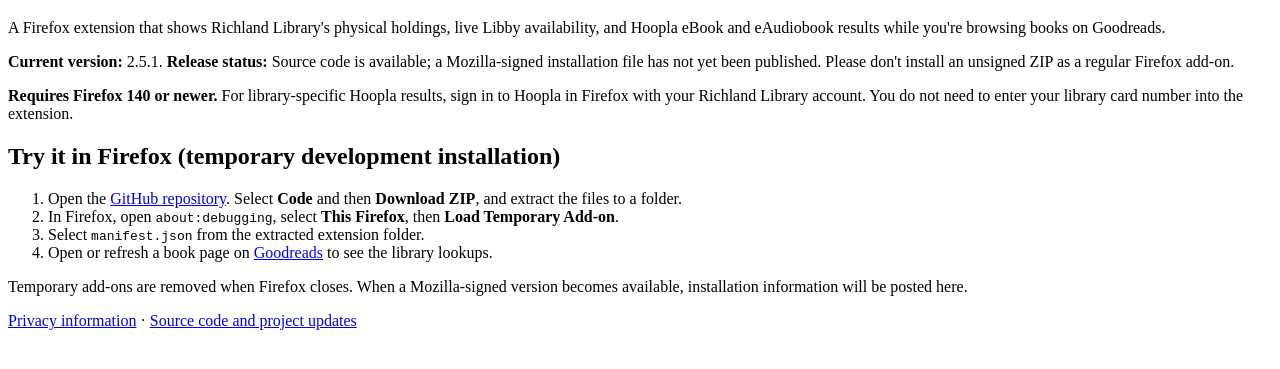
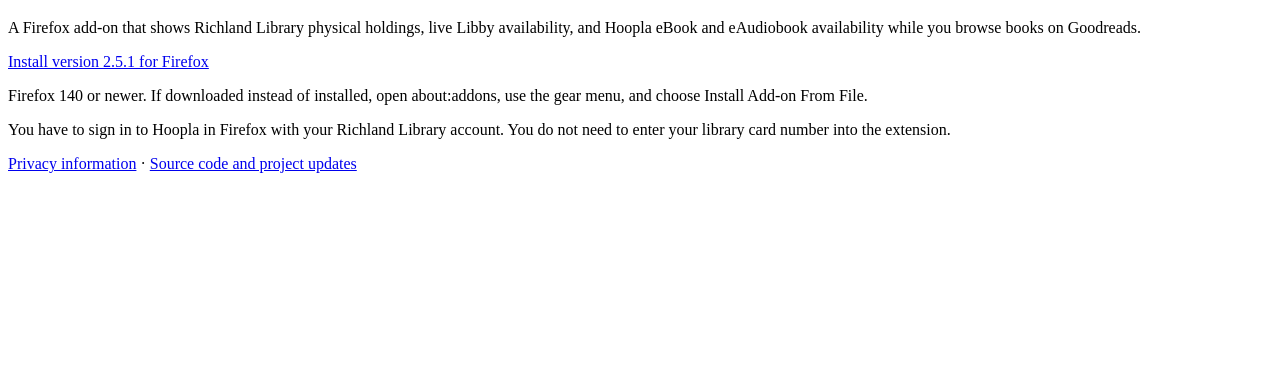
Before and after one commit to adelechase/richland-goodreads-firefox, a browser extension: page docs/index.html in a window 1280 px wide. Shown: the part 61-430 px from the top of the page. Drawn offline with Linux system fonts and the light colour scheme.

Commit message:
Update project page for signed Firefox release

```diff
--- a/docs/index.html
+++ b/docs/index.html
@@ -1,25 +1 @@
-<!doctype html>
-<html lang="en">
-<head>
-<meta charset="utf-8">
-<meta name="viewport" content="width=device-width">
-<title>Richland Library on Goodreads</title>
-</head>
-<body>
-<main>
-<h1>Richland Library on Goodreads</h1>
-<p>A Firefox extension that shows Richland Library's physical holdings, live Libby availability, and Hoopla eBook and eAudiobook results while you're browsing books on Goodreads.</p>
-<p><strong>Current version:</strong> 2.5.1. <strong>Release status:</strong> Source code is available; a Mozilla-signed installation file has not yet been published. Please don't install an unsigned ZIP as a regular Firefox add-on.</p>
-<p><strong>Requires Firefox 140 or newer.</strong> For library-specific Hoopla results, sign in to Hoopla in Firefox with your Richland Library account. You do not need to enter your library card number into the extension.</p>
-<h2>Try it in Firefox (temporary development installation)</h2>
-<ol>
-  <li>Open the <a href="https://github.com/adelechase/richland-goodreads-firefox">GitHub repository</a>. Select <strong>Code</strong> and then <strong>Download ZIP</strong>, and extract the files to a folder.</li>
-  <li>In Firefox, open <code>about:debugging</code>, select <strong>This Firefox</strong>, then <strong>Load Temporary Add-on</strong>.</li>
-  <li>Select <code>manifest.json</code> from the extracted extension folder.</li>
-  <li>Open or refresh a book page on <a href="https://www.goodreads.com/">Goodreads</a> to see the library lookups.</li>
-</ol>
-<p>Temporary add-ons are removed when Firefox closes. When a Mozilla-signed version becomes available, installation information will be posted here.</p>
-<p><a href="privacy.html">Privacy information</a> · <a href="https://github.com/adelechase/richland-goodreads-firefox">Source code and project updates</a></p>
-</main>
-</body>
-</html>
+<!doctype html><html lang="en"><meta charset="utf-8"><meta name="viewport" content="width=device-width"><title>Richland Library on Goodreads</title><body><h1>Richland Library on Goodreads</h1><p>A Firefox add-on that shows Richland Library physical holdings, live Libby availability, and Hoopla eBook and eAudiobook availability while you browse books on Goodreads.</p><p><a href="https://github.com/adelechase/richland-goodreads-firefox/releases/download/v2.5.1/richland-goodreads-firefox-v2.5.1-signed.xpi">Install version 2.5.1 for Firefox</a></p><p>Firefox 140 or newer. If downloaded instead of installed, open about:addons, use the gear menu, and choose Install Add-on From File.</p><p>You have to sign in to Hoopla in Firefox with your Richland Library account. You do not need to enter your library card number into the extension.</p><p><a href="privacy.html">Privacy information</a> · <a href="https://github.com/adelechase/richland-goodreads-firefox">Source code and project updates</a></p></body></html>
```
